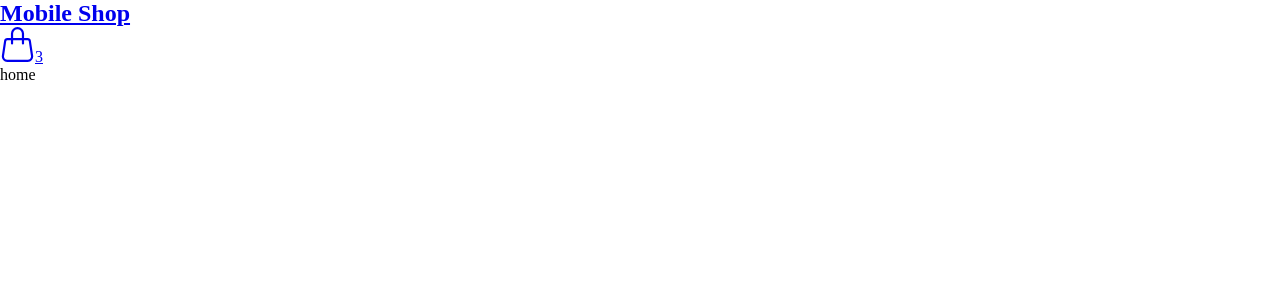
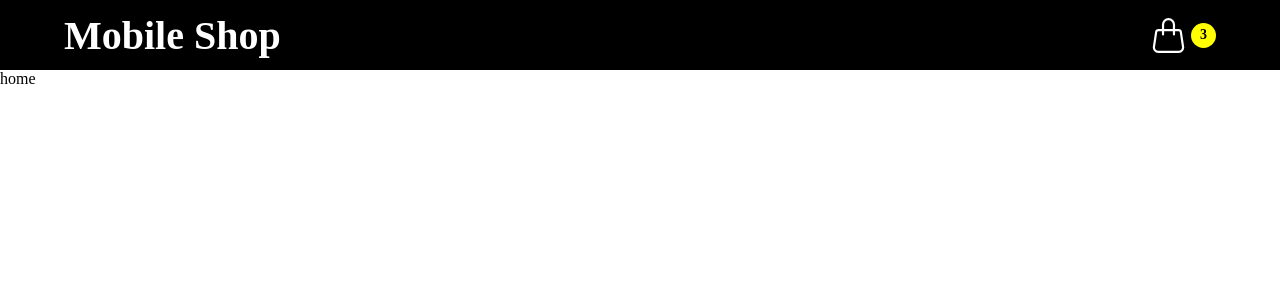
Before and after one commit to Sazzads/mobile_shopping_app, a React (Vite) app in the folder frontend/: page / in a window 1280 px wide. Shown: the top 300 px of the page. Built offline with nearby package versions, Linux system fonts and the light colour scheme.

Commit message:
make navbar

```diff
--- a/frontend/src/App.css
+++ b/frontend/src/App.css
@@ -7,3 +7,36 @@
 }
 
 /* nav bar  */
+.nav-bar{
+  height: 70px;
+  background-color: black;
+  display: flex;
+  justify-content: space-between;
+  align-items: center;
+  padding: 0 64px;
+}
+.nav-bar a{
+  text-decoration: none;
+  color: white;
+}
+.nav-bar h2{
+  font-size: 40px;
+}
+.nav-bag{
+  display: flex;
+  align-items: center;
+
+}
+.bag-quantity{
+  display: flex;
+  align-items: center;
+  justify-content: center;
+  height: 25px;
+  width: 25px;
+  background-color: yellow;
+  border-radius: 50%;
+  font-size: 14px;
+  font-weight: 700;
+  color: black;
+  margin-left: 5px;
+}
--- a/frontend/src/Components/NavBar.jsx
+++ b/frontend/src/Components/NavBar.jsx
@@ -9,7 +9,6 @@ const NavBar = () => {
                 <h2>Mobile Shop</h2>
             </Link>
             <Link to='/cart'>
-
                 <div className="nav-bag">
                     <svg xmlns="http://www.w3.org/2000/svg" width="35" height="35" fill="currentColor" className="bi bi-handbag" viewBox="0 0 16 16">
                         <path d="M8 1a2 2 0 0 1 2 2v2H6V3a2 2 0 0 1 2-2zm3 4V3a3 3 0 1 0-6 0v2H3.36a1.5 1.5 0 0 0-1.483 1.277L.85 13.13A2.5 2.5 0 0 0 3.322 16h9.355a2.5 2.5 0 0 0 2.473-2.87l-1.028-6.853A1.5 1.5 0 0 0 12.64 5H11zm-1 1v1.5a.5.5 0 0 0 1 0V6h1.639a.5.5 0 0 1 .494.426l1.028 6.851A1.5 1.5 0 0 1 12.678 15H3.322a1.5 1.5 0 0 1-1.483-1.723l1.028-6.851A.5.5 0 0 1 3.36 6H5v1.5a.5.5 0 1 0 1 0V6h4z" />
```
